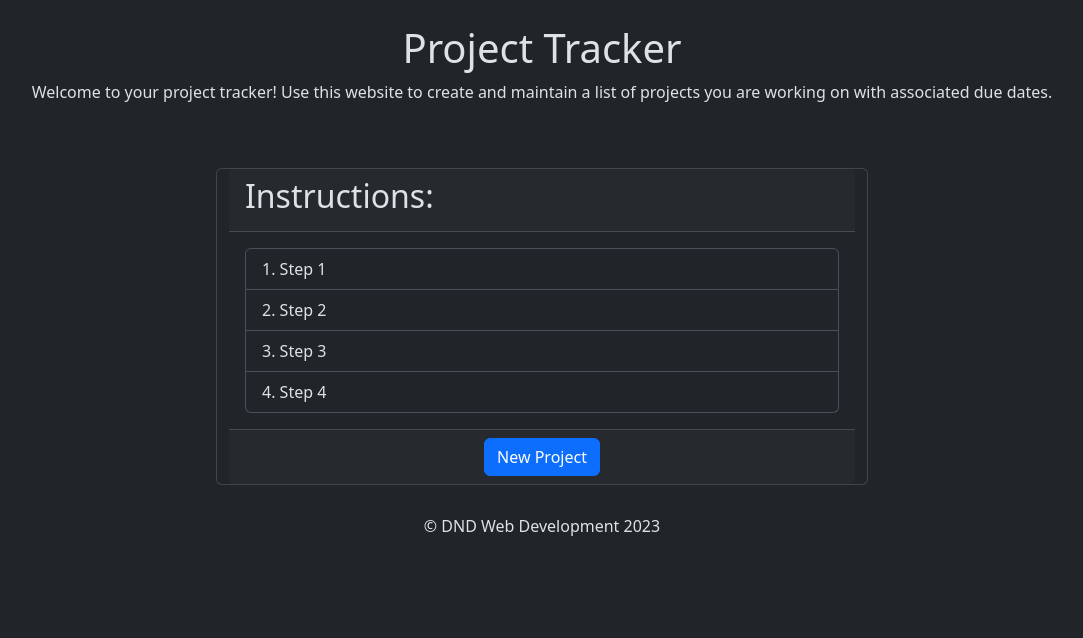
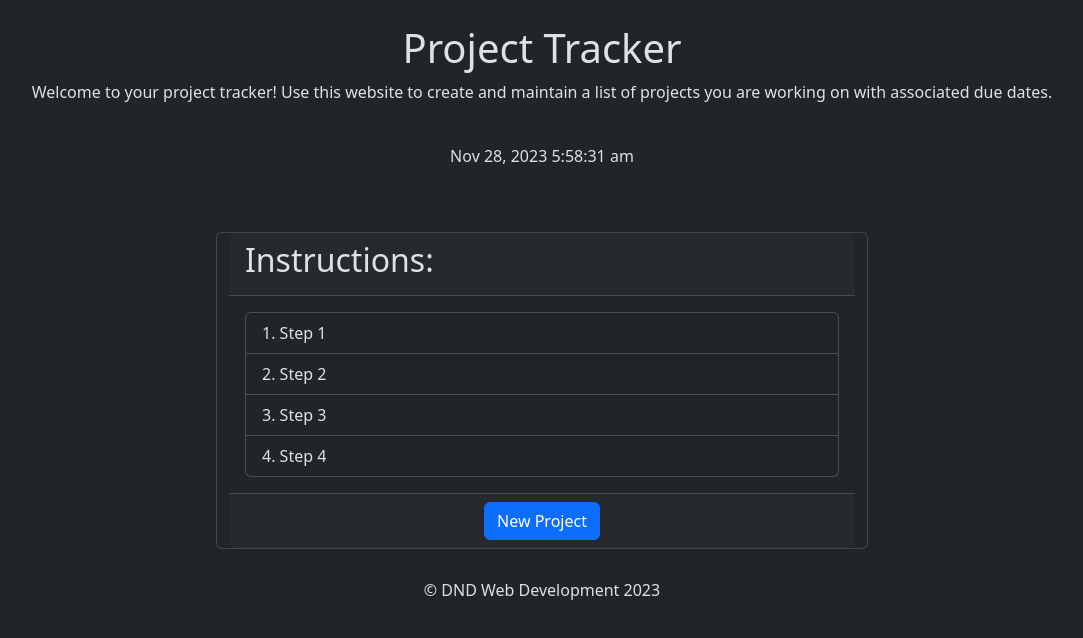
Before and after one commit to DaniDrury/project-tracker, a plain HTML site: page index.html in a window 1280 px wide. Shown: the whole page, without its empty margins (98-1181 px from the left). Drawn offline with nearby package versions, Linux system fonts and the light colour scheme.

Commit message:
added date & time

```diff
--- a/assets/js/script.js
+++ b/assets/js/script.js
@@ -0,0 +1,4 @@
+let date = document.getElementById('dateDiv');
+
+let currentDate = dayjs().format('MMM D, YYYY h:mm:ss a');
+date.textContent = currentDate;
--- a/index.html
+++ b/index.html
@@ -15,8 +15,9 @@
         <h1>Project Tracker</h1>
         <p>Welcome to your project tracker! Use this website to create and maintain a list of
             projects you are working on with associated due dates.</p>
-        <time id="dateDiv" class="container">
+        <time class="container">
             <!-- Enter date elements here -->
+            <p id="dateDiv"></p>
         </time>
     </header>
 
@@ -41,13 +42,15 @@
                     </button>
                     <!-- Modal -->
                     <!-- static backdrop prevents modal from closing when user clicks on background. data-bs-keyboard="false" prevents escape key from closing modal -->
-                    <div class="modal fade" id="modalForm" data-bs-backdrop="static" data-bs-keyboard="false" tabindex="-1" aria-labelledby="modalForm" aria-hidden="true">
+                    <div class="modal fade" id="modalForm" data-bs-backdrop="static" data-bs-keyboard="false"
+                        tabindex="-1" aria-labelledby="modalForm" aria-hidden="true">
                         <!-- vertically centers the modal and makes it scrollable -->
                         <div class="modal-dialog modal-dialog-centered modal-dialog-scrollable">
                             <div class="modal-content">
                                 <div class="modal-header">
                                     <h1 class="modal-title fs-5" id="modalLabel">Modal title</h1>
-                                    <button type="button" class="btn-close" data-bs-dismiss="modal" aria-label="Close"></button>
+                                    <button type="button" class="btn-close" data-bs-dismiss="modal"
+                                        aria-label="Close"></button>
                                 </div>
                                 <div class="modal-body">
                                     ...
@@ -72,6 +75,7 @@
         <h6>&copy DND Web Development 2023</h3>
     </footer>
 
+    <script src="https://cdn.jsdelivr.net/npm/dayjs@1.11.3/dayjs.min.js" integrity="sha256-iu/zLUB+QgISXBLCW/mcDi/rnf4m4uEDO0wauy76x7U=" crossorigin="anonymous"></script>
     <script src="https://cdn.jsdelivr.net/npm/bootstrap@5.3.2/dist/js/bootstrap.bundle.min.js"></script>
     <script src="./assets/js/script.js"></script>
 </body>
```
